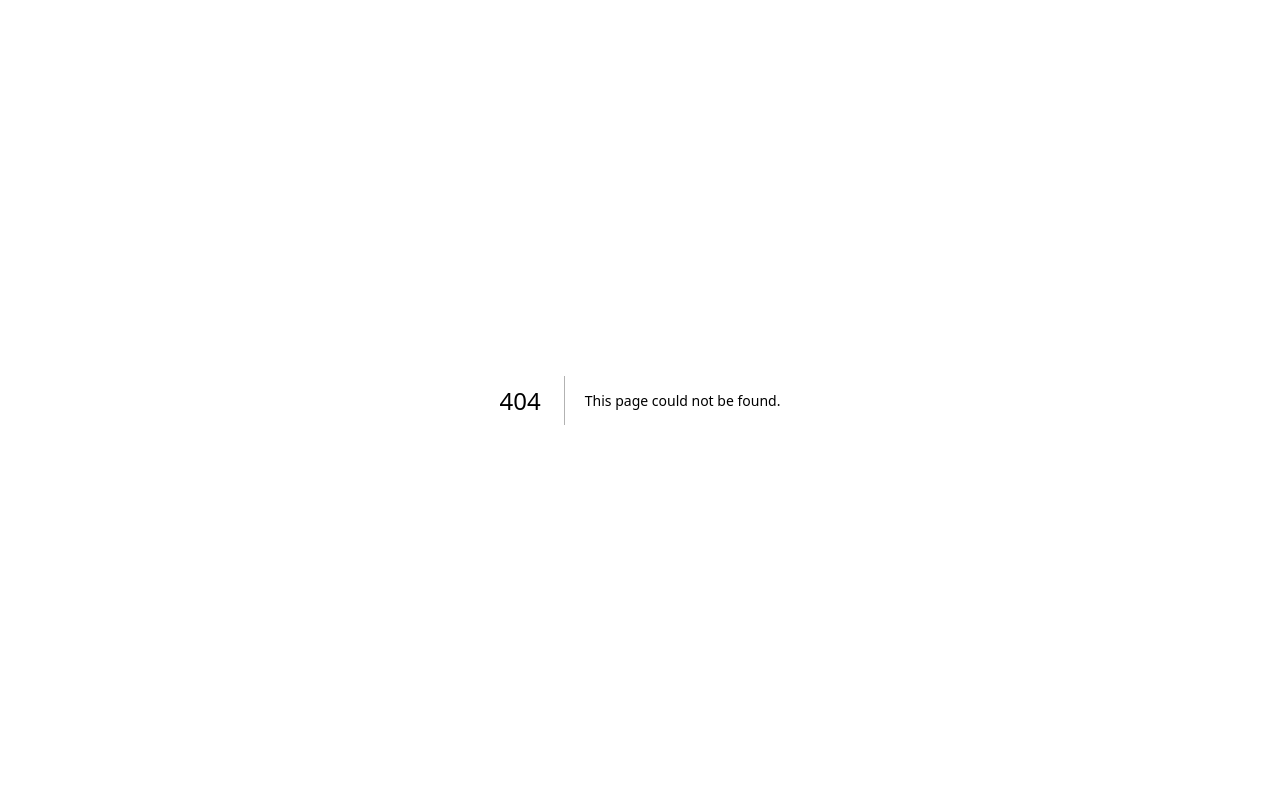
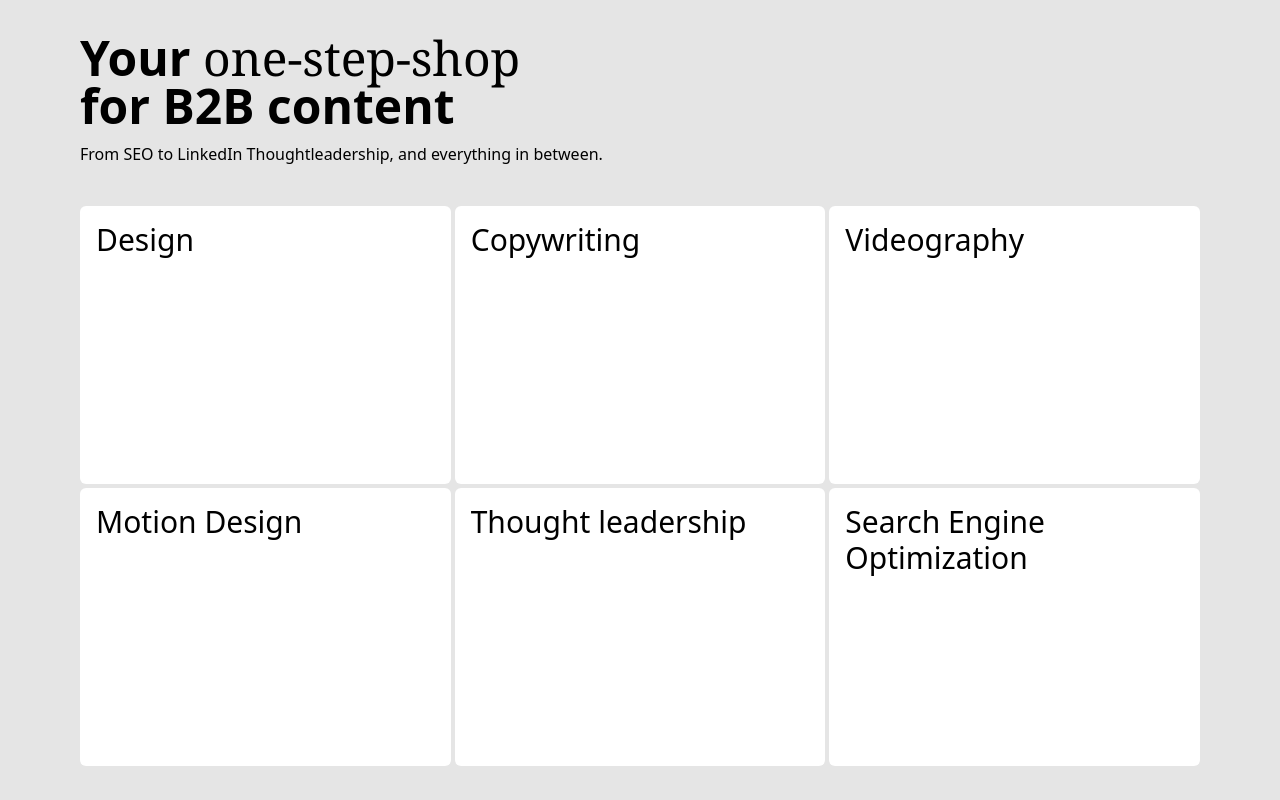
Before and after one commit to imsykim1130/gsap-components-example, a Next.js app: page /card/2 in a window 1280 px wide. Before the commit this address had no page. Built offline with nearby package versions, Linux system fonts and the light colour scheme.

Commit message:
feat: Card 2 컴포넌트 및 스타일 추가

```diff
--- /dev/null
+++ b/src/app/card/2/page.tsx
@@ -0,0 +1,78 @@
+"use client";
+import { MdArrowOutward } from "react-icons/md";
+import "./style.scss";
+
+type Card = { title: string; desc: string };
+const cards: Card[] = [
+  {
+    title: "Design",
+    desc: "Standing out is easier than you think. Our designers create visuals that grab attention and leave a lasting impression.",
+  },
+  {
+    title: "Copywriting",
+    desc: "Good copy drives action. Our writers turn complex ideas into clear, compelling headlines, blogs, and more.",
+  },
+  {
+    title: "Videography",
+    desc: "Video is the future of B2B marketing, and most brands haven’t caught up. At Dapper, we create thought leadership videos, webinars, and creative concepts—on-site or in our in-house studio.",
+  },
+  {
+    title: "Motion Design",
+    desc: "A motion design says more than a thousand pictures. It’s the smartest way to simplify and communicate complex ideas.",
+  },
+  {
+    title: "Thought leadership",
+    desc: "People buy from people. That’s why we’ve helped 100+ companies turn employees into thought leaders - making them famous in their niche.",
+  },
+  {
+    title: "Search Engine Optimization",
+    desc: "Why pay to be in the top results of Google? We help you optimize your SEO and rank organically.",
+  },
+];
+
+const Page = () => {
+  return (
+    <main className="w-screen h-screen flex justify-center items-center bg-neutral-200 antialiased">
+      <div className="space-y-10">
+        <div className="space-y-3">
+          <h1 className="font-bold text-5xl">
+            Your <span className="font-serif font-light">one-step-shop</span>
+            <br /> for B2B content
+          </h1>
+          <p className="font-medium">
+            From SEO to LinkedIn Thoughtleadership, and everything in between.
+          </p>
+        </div>
+
+        <div className="flex flex-col gap-1 w-[70em] h-[35em]">
+          <div className="card-transition card-row">
+            <CardItem {...cards[0]} />
+            <CardItem {...cards[1]} />
+            <CardItem {...cards[2]} />
+          </div>
+          <div className="card-transition card-row">
+            <CardItem {...cards[3]} />
+            <CardItem {...cards[4]} />
+            <CardItem {...cards[5]} />
+          </div>
+        </div>
+      </div>
+    </main>
+  );
+};
+
+const CardItem = ({ title, desc }: Card) => {
+  return (
+    <div className="relative group flex flex-col justify-between bg-white grow-1 w-[100%] hover:w-[140%] will-change-[width] transition-[width] card-transition p-4 rounded-md cursor-pointer">
+      <h2 className="text-3xl font-medium">{title}</h2>
+      <p className="mt-2 text-[0.9em] w-[20em] opacity-0 font-medium group-hover:opacity-100 transition-[opacity] duration-300 ease-in-out">
+        {desc}
+      </p>
+      <div className="absolute right-4 bottom-4 size-8 bg-neutral-700 rounded-md flex justify-center items-center opacity-0 group-hover:opacity-100 transition-[opacity] card-transition">
+        <MdArrowOutward className="text-white" />
+      </div>
+    </div>
+  );
+};
+
+export default Page;
--- /dev/null
+++ b/src/app/card/2/style.scss
@@ -0,0 +1,15 @@
+@import "tailwindcss";
+
+@layer utilities {
+  .card-transition {
+    --ease: cubic-bezier(0.34, 1.56, 0.95, 0.88);
+
+    @apply duration-400 ease-[var(--ease)];
+  }
+}
+
+@layer components {
+  .card-row {
+    @apply grow-1 h-[100%] hover:h-[125%] flex gap-1 will-change-[height] transition-[height];
+  }
+}
```
Also changed, not shown: 1 other file (tests, documents, lock files or other folders).
